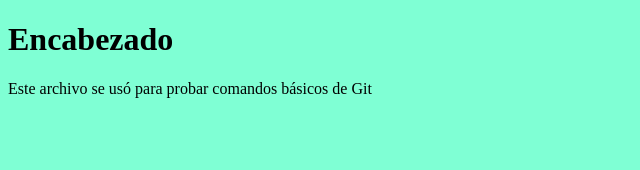
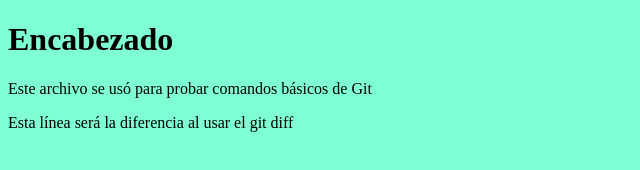
Before and after one commit to luis2ra/fazt-git-test, a plain HTML site: page index.html in a window 1280 px wide. Shown: the whole page, without its empty margins (0-640 px from the left). Drawn offline with Linux system fonts and the light colour scheme.

```diff
--- a/index.html
+++ b/index.html
@@ -9,6 +9,7 @@
     <h1>Encabezado</h1>
 
     <p>Este archivo se usó para probar comandos básicos de Git</p>
+    <p>Esta línea será la diferencia al usar el git diff</p>
 
     <script src="app.js">
 
```
Also changed, not shown: 1 other file.
